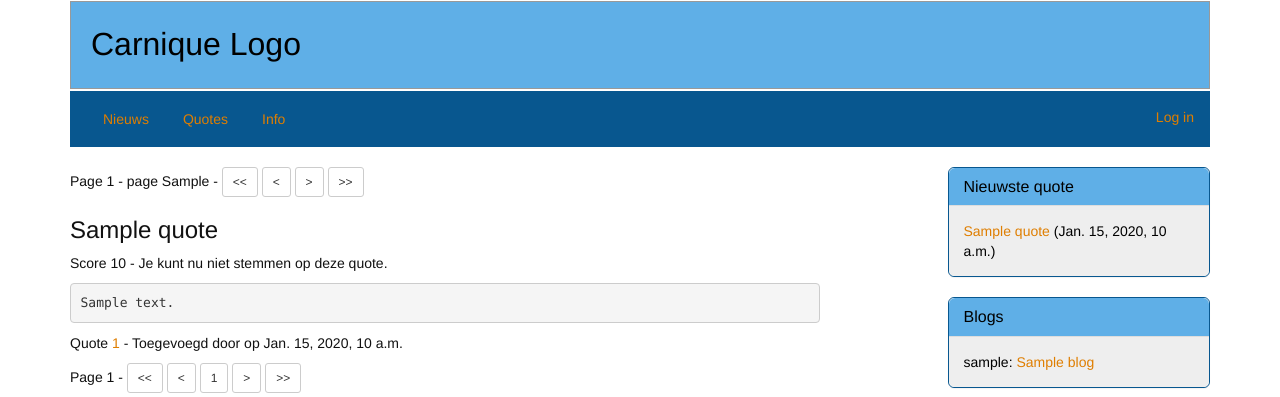
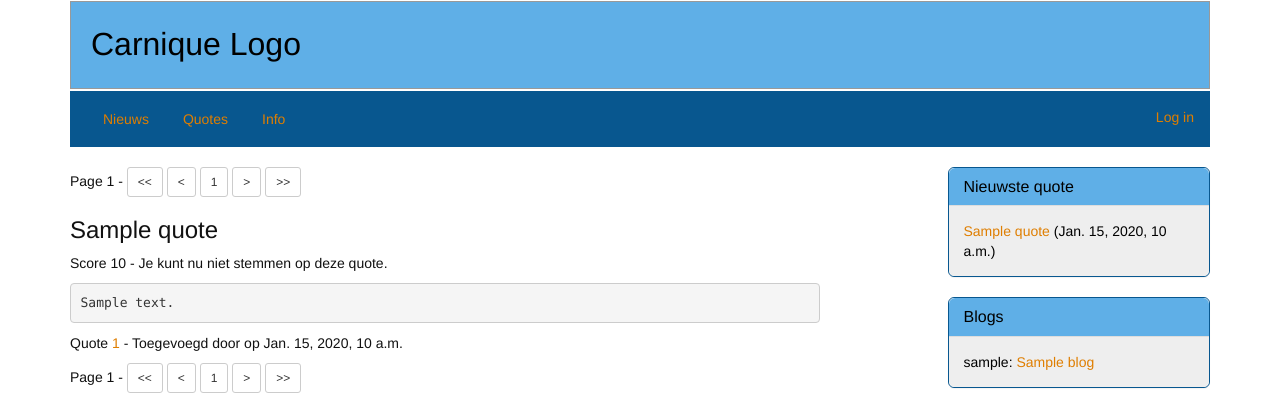
Before and after one commit to joostvunderink/carnique_site, a Django app: template carnique/templates/quote_page.html in a window 1280 px wide. Shown: the part 69-466 px from the top of the page. Run offline with Django 3.2, Linux system fonts and the light colour scheme; the template is opened without the code that fills it: most values are stand-ins (such as "Sample title", 1, 10 or a date in 2020); some libraries are stand-ins or nearby versions.

Commit message:
Quote nav on top and bottom are again identical.
Need to refactor that duplicate code!

```diff
--- a/carnique/templates/quote_page.html
+++ b/carnique/templates/quote_page.html
@@ -7,22 +7,41 @@
 <p>Page {{current_page}} -
 <span style="text-align: center;">
 {% ifequal type 'page' %}
-
-<a href="{% url 'quotes.views.quote_view_page' first_page %}"><button type="button" class="btn btn-sm btn-default">&lt;&lt;</button></a>
-<a href="{% url 'quotes.views.quote_view_page' previous_page %}"><button type="button" class="btn btn-sm btn-default">&lt;</button></a>
+    <a href="{% url 'quotes.views.quote_view_page' first_page %}">
+        <button type="button" class="btn btn-sm btn-default">&lt;&lt;</button>
+    </a>
+    <a href="{% url 'quotes.views.quote_view_page' previous_page %}">
+        <button type="button" class="btn btn-sm btn-default">&lt;</button>
+    </a>
     {% for num in close_nav %}
     <a href="{% url 'quotes.views.quote_view_page' num %}">
         <button type="button" class="btn btn-sm btn-default">{{ num }}</button>
     </a>
     {% endfor %}
-<a href="{% url 'quotes.views.quote_view_page' next_page %}"><button type="button" class="btn btn-sm btn-default">&gt;</button></a>
-<a href="{% url 'quotes.views.quote_view_page' last_page %}"><button type="button" class="btn btn-sm btn-default">&gt;&gt;</button></a>
+    <a href="{% url 'quotes.views.quote_view_page' next_page %}">
+        <button type="button" class="btn btn-sm btn-default">&gt;</button>
+    </a>
+    <a href="{% url 'quotes.views.quote_view_page' last_page %}">
+        <button type="button" class="btn btn-sm btn-default">&gt;&gt;</button>
+    </a>
 {% else %}
-page {{ current_top }} -
-<a href="{% url 'quotes.views.quote_view_top_page' first_page %}"><button type="button" class="btn btn-sm btn-default">&lt;&lt;</button></a>
-<a href="{% url 'quotes.views.quote_view_top_page' previous_page %}"><button type="button" class="btn btn-sm btn-default">&lt;</button></a>
-<a href="{% url 'quotes.views.quote_view_top_page' next_page %}"><button type="button" class="btn btn-sm btn-default">&gt;</button></a>
-<a href="{% url 'quotes.views.quote_view_top_page' last_page %}"><button type="button" class="btn btn-sm btn-default">&gt;&gt;</button></a>
+    <a href="{% url 'quotes.views.quote_view_top_page' first_page %}">
+        <button type="button" class="btn btn-sm btn-default">&lt;&lt;</button>
+    </a>
+    <a href="{% url 'quotes.views.quote_view_top_page' previous_page %}">
+        <button type="button" class="btn btn-sm btn-default">&lt;</button>
+    </a>
+    {% for num in close_nav %}
+    <a href="{% url 'quotes.views.quote_view_top_page' num %}">
+        <button type="button" class="btn btn-sm btn-default">{{ num }}</button>
+    </a>
+    {% endfor %}
+    <a href="{% url 'quotes.views.quote_view_top_page' next_page %}">
+        <button type="button" class="btn btn-sm btn-default">&gt;</button>
+    </a>
+    <a href="{% url 'quotes.views.quote_view_top_page' last_page %}">
+        <button type="button" class="btn btn-sm btn-default">&gt;&gt;</button>
+    </a>
 {% endifequal %}
 </span>
 </p>
@@ -34,30 +53,44 @@ page {{ current_top }} -
 <p>Page {{current_page}} -
 <span style="text-align: center;">
 {% ifequal type 'page' %}
-
-<a href="{% url 'quotes.views.quote_view_page' first_page %}"><button type="button" class="btn btn-sm btn-default">&lt;&lt;</button></a>
-<a href="{% url 'quotes.views.quote_view_page' previous_page %}"><button type="button" class="btn btn-sm btn-default">&lt;</button></a>
+    <a href="{% url 'quotes.views.quote_view_page' first_page %}">
+        <button type="button" class="btn btn-sm btn-default">&lt;&lt;</button>
+    </a>
+    <a href="{% url 'quotes.views.quote_view_page' previous_page %}">
+        <button type="button" class="btn btn-sm btn-default">&lt;</button>
+    </a>
     {% for num in close_nav %}
     <a href="{% url 'quotes.views.quote_view_page' num %}">
         <button type="button" class="btn btn-sm btn-default">{{ num }}</button>
     </a>
     {% endfor %}
-<a href="{% url 'quotes.views.quote_view_page' next_page %}"><button type="button" class="btn btn-sm btn-default">&gt;</button></a>
-<a href="{% url 'quotes.views.quote_view_page' last_page %}"><button type="button" class="btn btn-sm btn-default">&gt;&gt;</button></a>
+    <a href="{% url 'quotes.views.quote_view_page' next_page %}">
+        <button type="button" class="btn btn-sm btn-default">&gt;</button>
+    </a>
+    <a href="{% url 'quotes.views.quote_view_page' last_page %}">
+        <button type="button" class="btn btn-sm btn-default">&gt;&gt;</button>
+    </a>
 {% else %}
-<a href="{% url 'quotes.views.quote_view_top_page' first_page %}"><button type="button" class="btn btn-sm btn-default">&lt;&lt;</button></a>
-<a href="{% url 'quotes.views.quote_view_top_page' previous_page %}"><button type="button" class="btn btn-sm btn-default">&lt;</button></a>
+    <a href="{% url 'quotes.views.quote_view_top_page' first_page %}">
+        <button type="button" class="btn btn-sm btn-default">&lt;&lt;</button>
+    </a>
+    <a href="{% url 'quotes.views.quote_view_top_page' previous_page %}">
+        <button type="button" class="btn btn-sm btn-default">&lt;</button>
+    </a>
     {% for num in close_nav %}
     <a href="{% url 'quotes.views.quote_view_top_page' num %}">
         <button type="button" class="btn btn-sm btn-default">{{ num }}</button>
     </a>
     {% endfor %}
-<a href="{% url 'quotes.views.quote_view_top_page' next_page %}"><button type="button" class="btn btn-sm btn-default">&gt;</button></a>
-<a href="{% url 'quotes.views.quote_view_top_page' last_page %}"><button type="button" class="btn btn-sm btn-default">&gt;&gt;</button></a>
+    <a href="{% url 'quotes.views.quote_view_top_page' next_page %}">
+        <button type="button" class="btn btn-sm btn-default">&gt;</button>
+    </a>
+    <a href="{% url 'quotes.views.quote_view_top_page' last_page %}">
+        <button type="button" class="btn btn-sm btn-default">&gt;&gt;</button>
+    </a>
 {% endifequal %}
 </span>
 </p>
-
 
 {% endblock %}
 
```
Lines whose indentation alone changed are shown as unchanged.
